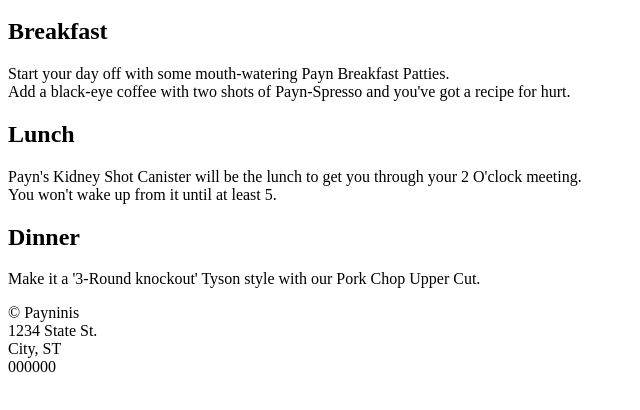
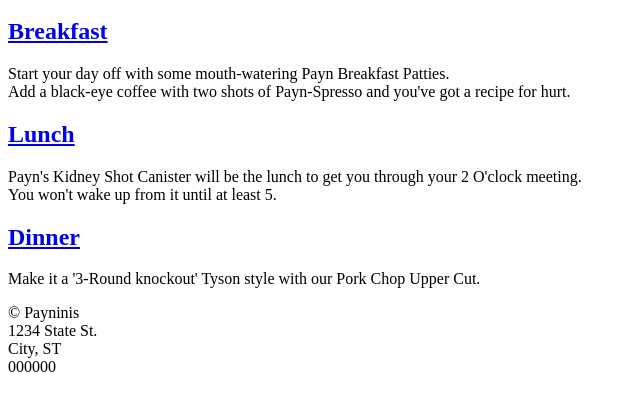
Before and after one commit to QPThree/payninis, a plain HTML site: page index.html in a window 1280 px wide. Shown: the part 282-692 px from the top of the page, without its empty margins (0-640 px from the left). Drawn offline with Linux system fonts and the light colour scheme.

Commit message:
link formattin

```diff
--- a/index.html
+++ b/index.html
@@ -19,7 +19,7 @@
 <!-- Breakfast Section -->
     <section>
         <h2>
-            Breakfast
+            <a href="breakfast.html">Breakfast</a>
         </h2>
         <p>
             Start your day off with some mouth-watering Payn Breakfast Patties.
@@ -30,7 +30,7 @@
 <!-- Lunch Section -->
     <section>
         <h2>
-            Lunch
+            <a href="lunch.html">Lunch</a>
         </h2>
         <p>
             Payn's Kidney Shot Canister will be the lunch to get you through your 2 O'clock meeting.
@@ -41,7 +41,7 @@
 <!-- Dinner Section -->
     <section>
         <h2>
-            Dinner
+            <a href="dinner.html">Dinner</a>
         </h2>
         <p>
             Make it a '3-Round knockout' Tyson style with our Pork Chop Upper Cut.
```
